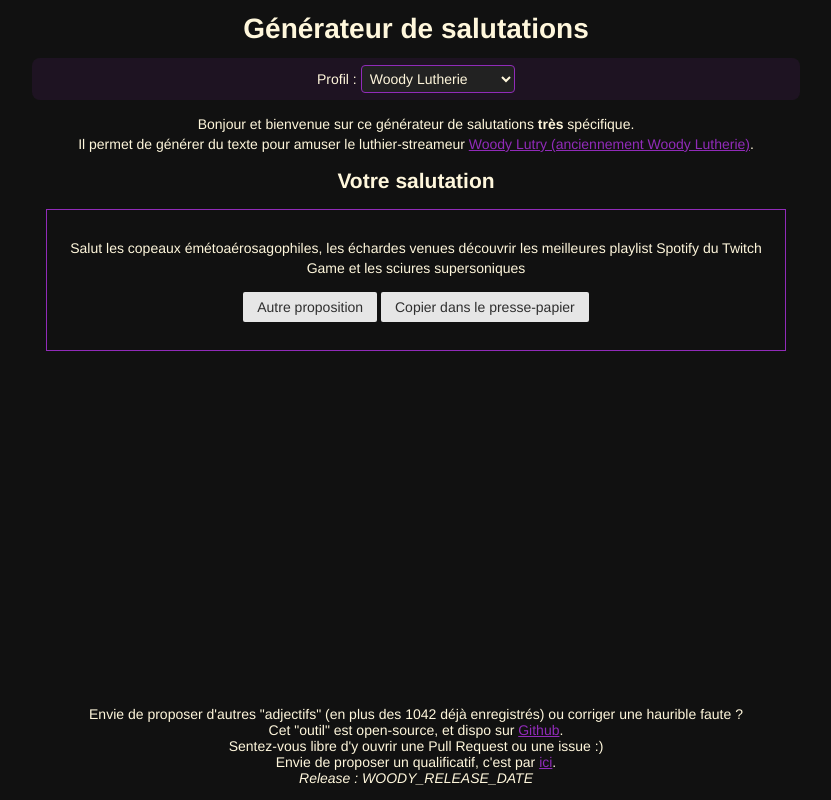
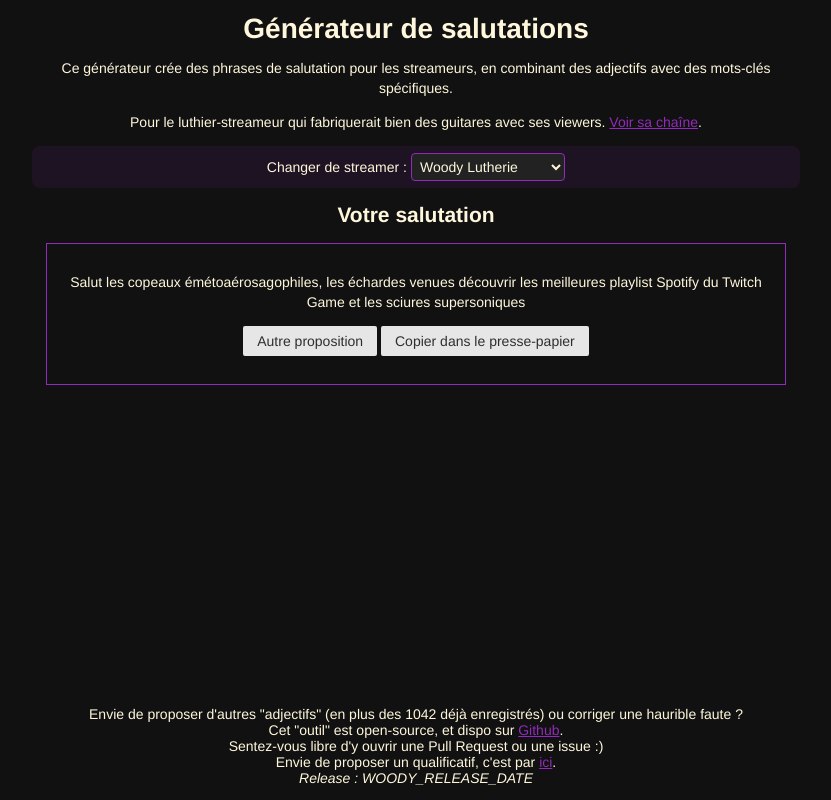
Before and after one commit to chibani/salut-woody, a website built with webpack: page index.html in a window 1280 px wide. Shown: the whole page, without its empty margins (224-1055 px from the left). Built offline with nearby package versions, Linux system fonts and the light colour scheme.

Commit message:
Refactor UI text: split intro, profile description, and selector
- Add generic intro explaining the tool
- Add profile description (with link to Twitch) shown when profile loads
- Move profile selector below description
- Add Titavion dictionary to its profile dictionaries

```diff
--- a/data/profiles/titavion.json
+++ b/data/profiles/titavion.json
@@ -1,7 +1,8 @@
 {
   "id": "titavion",
   "name": "Titavion",
-  "dictionaries": ["common", "sciences", "culture", "food", "astrology", "computers", "medecine", "music", "regionalisme", "tinkering", "protsky"],
+  "description": "Pour le streamer rétro-fight games qui déguste des viennoiseries entre deux combos. <a href=\"https://www.twitch.tv/titavion\">Voir sa chaîne</a>.",
+  "dictionaries": ["common", "sciences", "culture", "food", "astrology", "computers", "medecine", "music", "regionalisme", "tinkering", "protsky", "titavion"],
   "templates": [
     {
       "condition": null,
--- a/data/profiles/woody.json
+++ b/data/profiles/woody.json
@@ -1,6 +1,7 @@
 {
   "id": "woody",
   "name": "Woody Lutherie",
+  "description": "Pour le luthier-streameur qui fabriquerait bien des guitares avec ses viewers. <a href=\"https://www.twitch.tv/woodylutherie\">Voir sa chaîne</a>.",
   "dictionaries": ["common", "sciences", "culture", "woodworking", "food", "astrology", "computers", "medecine", "music", "regionalisme", "tinkering", "woody-sciures", "woody", "protsky"],
   "templates": [
     {
--- a/index.html
+++ b/index.html
@@ -5,21 +5,23 @@
     <meta http-equiv="X-UA-Compatible" content="IE=edge">
     <meta name="viewport" content="width=device-width, initial-scale=1.0">
     <title>Salut les copeaux</title>
-    <link rel="stylesheet" href="https://cdn.jsdelivr.net/npm/purecss@3.0.0/build/pure-min.css" integrity="sha384-X38yfunGUhNzHpBaEBsWLO+A0HDYOQi8ufWDkZ0k9e0eXz/tH3II7uKZ9msv++Ls" crossorigin="anonymous">
+    <link rel="stylesheet" href="https://cdn.jsdelivr.net/npm/purecss@3.0.0/build/pure-min.css" integrity="sha384-X38yfunGUhNzHpBaEBsWLO+A0HDYOQi8ufWDkZ0k9e0e0z/tH3II7uKZ9msv++Ls" crossorigin="anonymous">
 </head>
 <body>
     <div class="content">
         <h1 id="title_main">Générateur de salutations</h1>
+        <p id="txt_intro">
+            Ce générateur crée des phrases de salutation pour les streameurs, en combinant des adjectifs avec des mots-clés spécifiques.
+        </p>
+        <p id="txt_profile_presentation">
+            Chargement du profil...
+        </p>
         <div id="div_profile_selector">
-            <label for="profile_select">Profil : </label>
+            <label for="profile_select">Changer de streamer : </label>
             <select id="profile_select" class="pure-input-1-2">
                 <option value="">-- Choisir un profil --</option>
             </select>
         </div>
-        <p id="txt_welcome">
-            Bonjour et bienvenue sur ce générateur de salutations <strong>très</strong> spécifique. <br>
-            Il permet de générer du texte pour amuser le luthier-streameur <a href="https://www.twitch.tv/woodylutry">Woody Lutry (anciennement Woody Lutherie)</a>.
-        </p>
         <div id="div_greetings">
             <h2 id="title_secondary">Votre salutation</h2>
             <fieldset id="txt_fieldset">
--- a/src/index.js
+++ b/src/index.js
@@ -20,6 +20,7 @@ function initProfile(profileId) {
     greeter = new Greeter(config);
 
     document.getElementById("txt_adjectives_counter").innerText = config.adjectives.length;
+    document.getElementById("txt_profile_presentation").innerHTML = profile.description || `Salutations pour <strong>${profile.name}</strong>}`;
     update_greetings();
 }
 
@@ -66,7 +67,8 @@ document.getElementById("btn_refresh").addEventListener("click", update_greeting
 document.getElementById("btn_copy").addEventListener("click", () => greeter?.copy_to_clipboard());
 
 gsap.from(document.getElementById("title_main"), {duration: 1, opacity: 0, x: -100, ease: "power4.out"});
-gsap.from(document.getElementById("div_profile_selector"), {duration: 1, opacity: 0, y: -10, ease: "power4.out", delay: 0.3});
-gsap.from(document.getElementById("txt_welcome"), {duration: 1, opacity: 0, y: -10, ease: "power4.out", delay: 0.5});
+gsap.from(document.getElementById("txt_intro"), {duration: 1, opacity: 0, y: -10, ease: "power4.out", delay: 0.3});
+gsap.from(document.getElementById("txt_profile_presentation"), {duration: 1, opacity: 0, y: -10, ease: "power4.out", delay: 0.5});
+gsap.from(document.getElementById("div_profile_selector"), {duration: 1, opacity: 0, y: -10, ease: "power4.out", delay: 0.7});
 gsap.from(document.getElementById("div_greetings"), {duration: 1, opacity: 0, y: -10, ease: "power4.out", delay: 1});
 gsap.from(document.getElementById("txt_help"), {duration: 2, opacity: 0, y: 20, ease: "power4.out", delay: 1.5});
```
